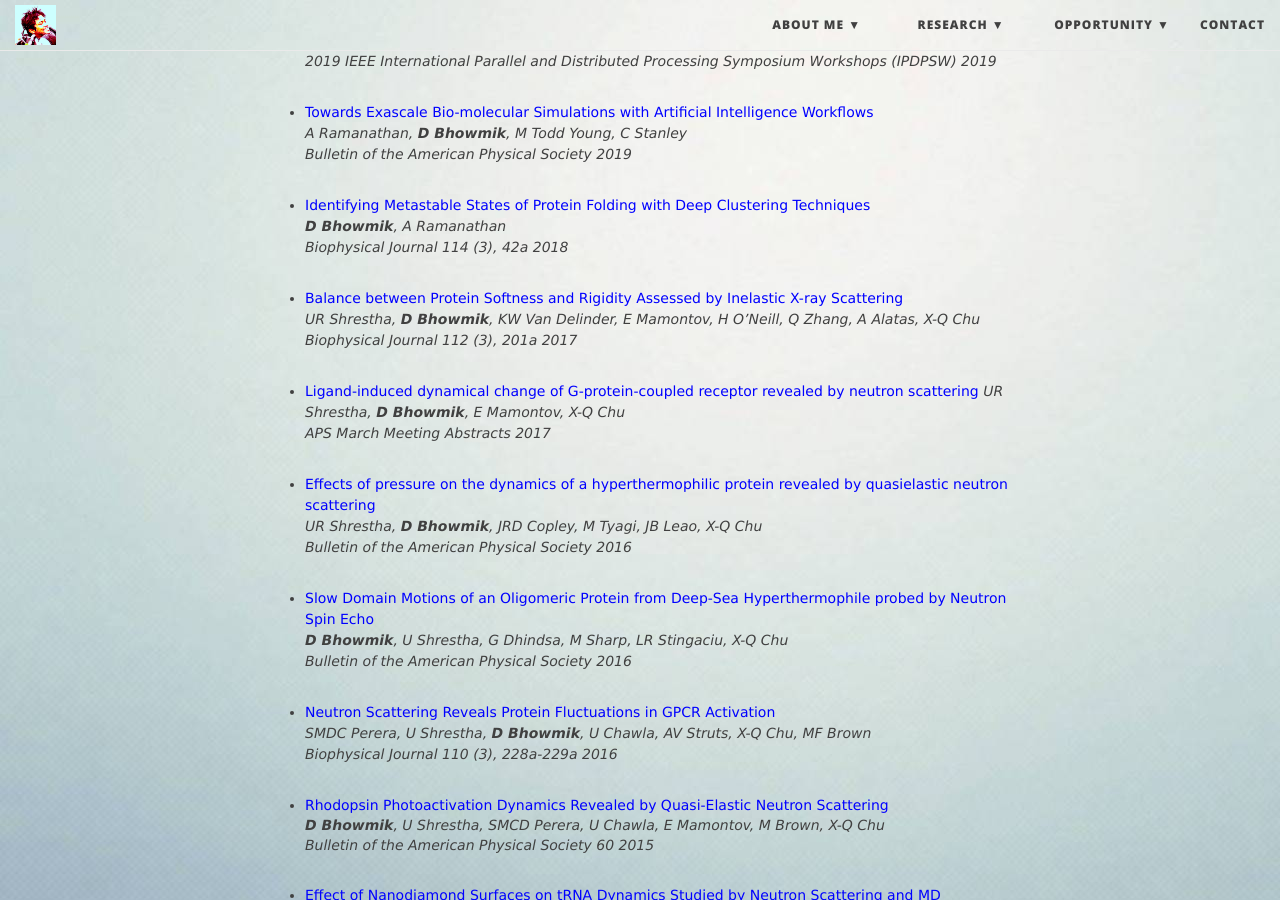
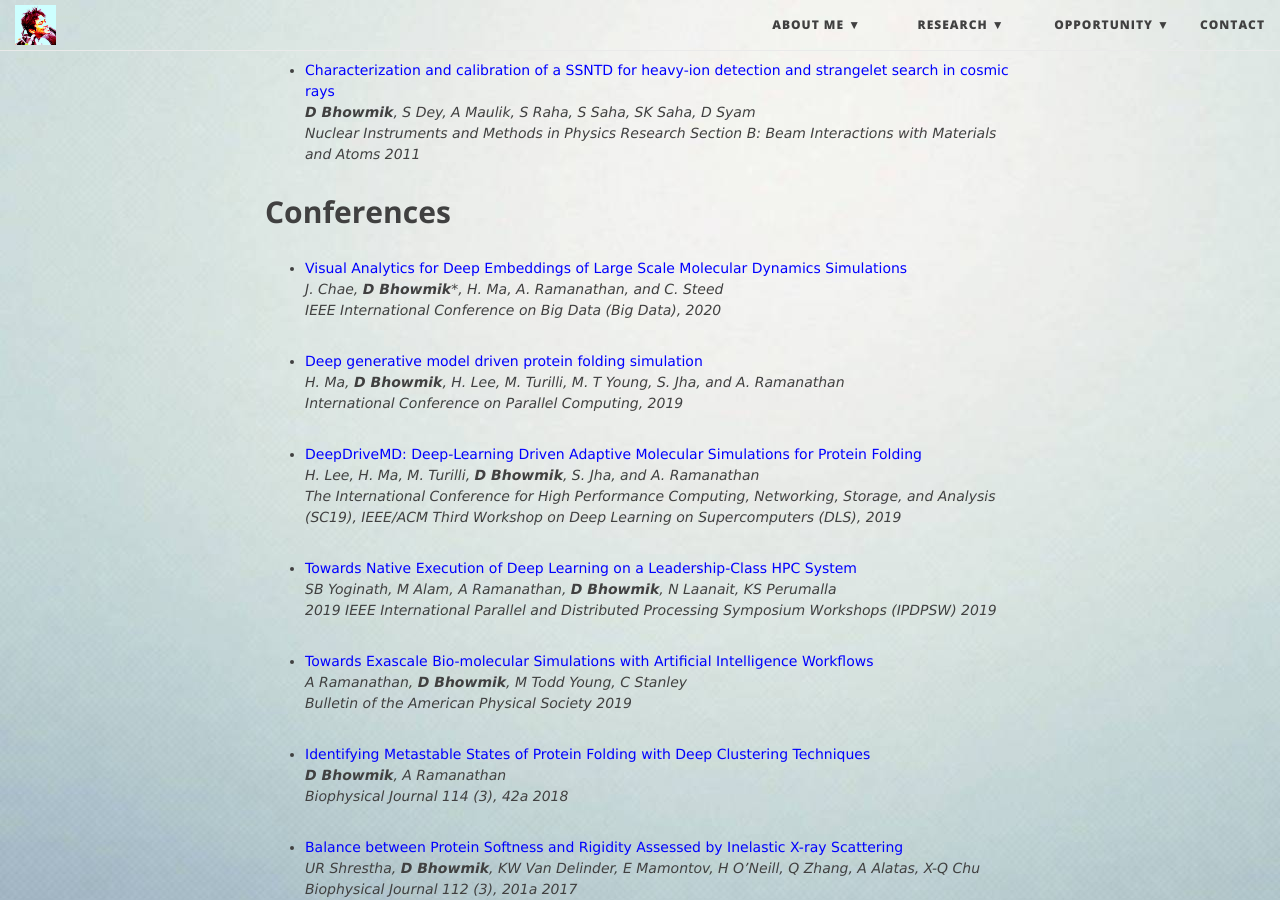
Before and after one commit to debsindhu/debsindhu.github.io, a Jekyll site: the page built from publication.md, in a window 1280 px wide and 900 px high, scrolled down 3219 px. Built offline with Jekyll 4.4.1, drawn with Linux system fonts in a browser that asks for light colours; nearby versions of some CDN libraries; some of the changed text lies outside the part shown.

Commit message:
Update publication.md

```diff
--- a/publication.md
+++ b/publication.md
@@ -13,6 +13,14 @@ use-site-title: true
 
 
 ## **Journals**
+- <span style="color:blue">Distinct
+Structural Flexibility within SARS-CoV-2 Spike Protein Reveals Potential Therapeutic Targets</span>
+_S. H. Chen, M. T. Young, J. Gounley, C. Stanley, and __D Bhowmik__*
+biorRxiv 2020_
+
+- <span style="color:blue">Biochemical and structural analyses reveal that the tumor suppressor neurofibromin (NF1) forms a high-affinity dimer</span>
+_M. Sherekar, S-W Han, R. Ghirlando, S. Messing, M. Drew, D. Rabara, T. Waybright, P. Juneja, H. O'Neill, C. B. Stanley, __D Bhowmik__, A. Ramanathan, S. Subramaniam, D. V Nissley, W. Gillette, F. McCormick, and D. Esposito
+Journal of Biological Chemistry 295 (4), 1105-1119 2019_
 
 - <span style="color:blue">Elucidating The Activation Mechanism Of Glucocerebrosidase And The Structural Role of N370S And L444P Mutations in Gaucher Disease with Deep Learning</span>
 _Raquel Romero, Arvind Ramanathan, Tony Yuen, __D Bhowmik__, Mehr Mathew, Lubna Bashir Munshi, Seher Javaid, Madison Bloch, Daria Lizneva, Alina Rahimova, Ayesha Khan, Charit Taneja, Se-Min Kim, Li Sun, Maria I New, Shozeb Haider, and Mone Zaidi
@@ -109,6 +117,18 @@ ___D Bhowmik__, S Dey, A Maulik, S Raha, S Saha, SK Saha, D Syam
 Nuclear Instruments and Methods in Physics Research Section B: Beam Interactions with Materials and Atoms 2011_
 
 ## **Conferences**
+- <span style="color:blue">Visual Analytics for Deep Embeddings of Large Scale Molecular Dynamics Simulations</span>
+_J. Chae, __D Bhowmik__*, H. Ma, A. Ramanathan, and C. Steed
+IEEE International Conference on Big Data (Big Data), 2020_
+
+- <span style="color:blue">Deep generative model driven protein folding simulation</span>
+_H. Ma, __D Bhowmik__, H. Lee, M. Turilli, M. T Young, S. Jha, and A. Ramanathan
+International Conference on Parallel Computing, 2019_
+
+- <span style="color:blue">DeepDriveMD: Deep-Learning Driven Adaptive Molecular Simulations for Protein Folding</span>
+_H. Lee, H. Ma, M. Turilli, __D Bhowmik__, S. Jha, and A. Ramanathan
+The International Conference for High Performance Computing, Networking, Storage, and Analysis (SC19), IEEE/ACM Third Workshop on Deep Learning on Supercomputers (DLS), 2019_
+
 - <span style="color:blue">Towards Native Execution of Deep Learning on a Leadership-Class HPC System</span>
 _SB Yoginath, M Alam, A Ramanathan, __D Bhowmik__, N Laanait, KS Perumalla
 2019 IEEE International Parallel and Distributed Processing Symposium Workshops (IPDPSW) 2019_
```
